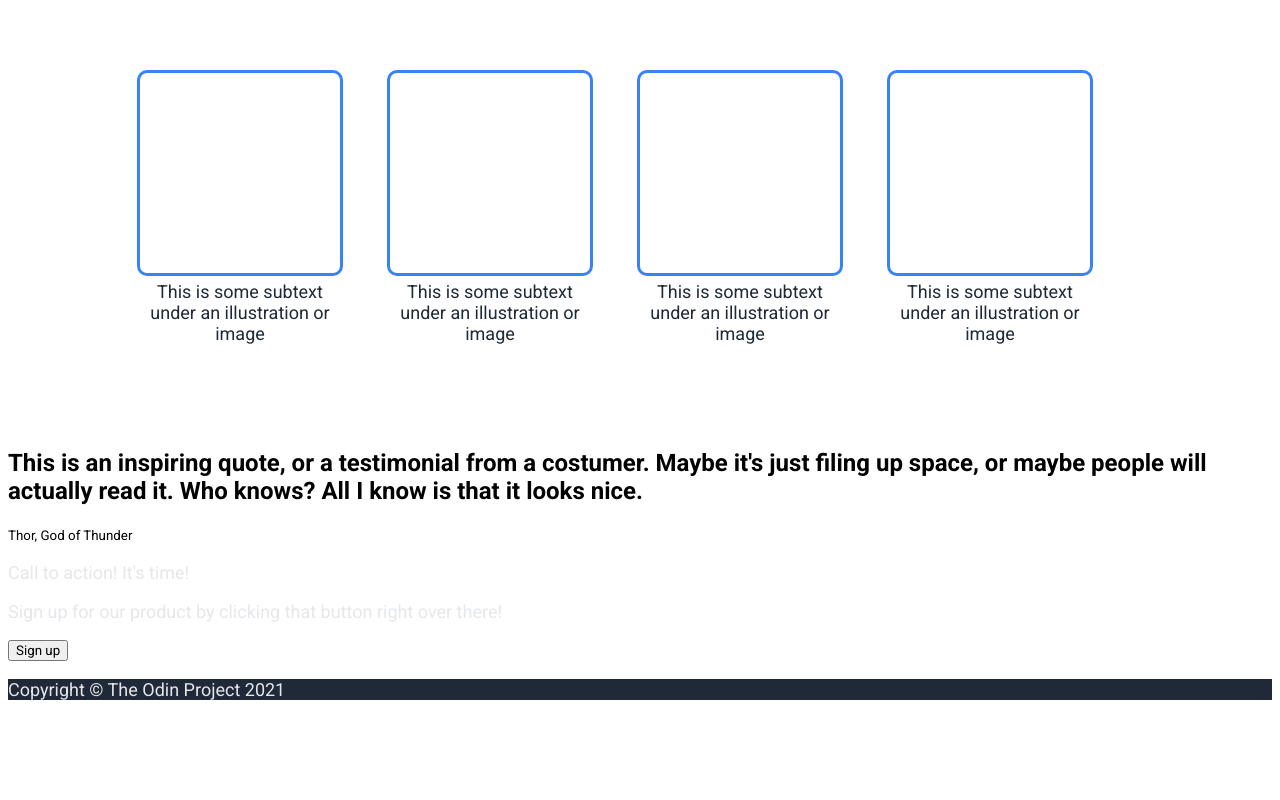
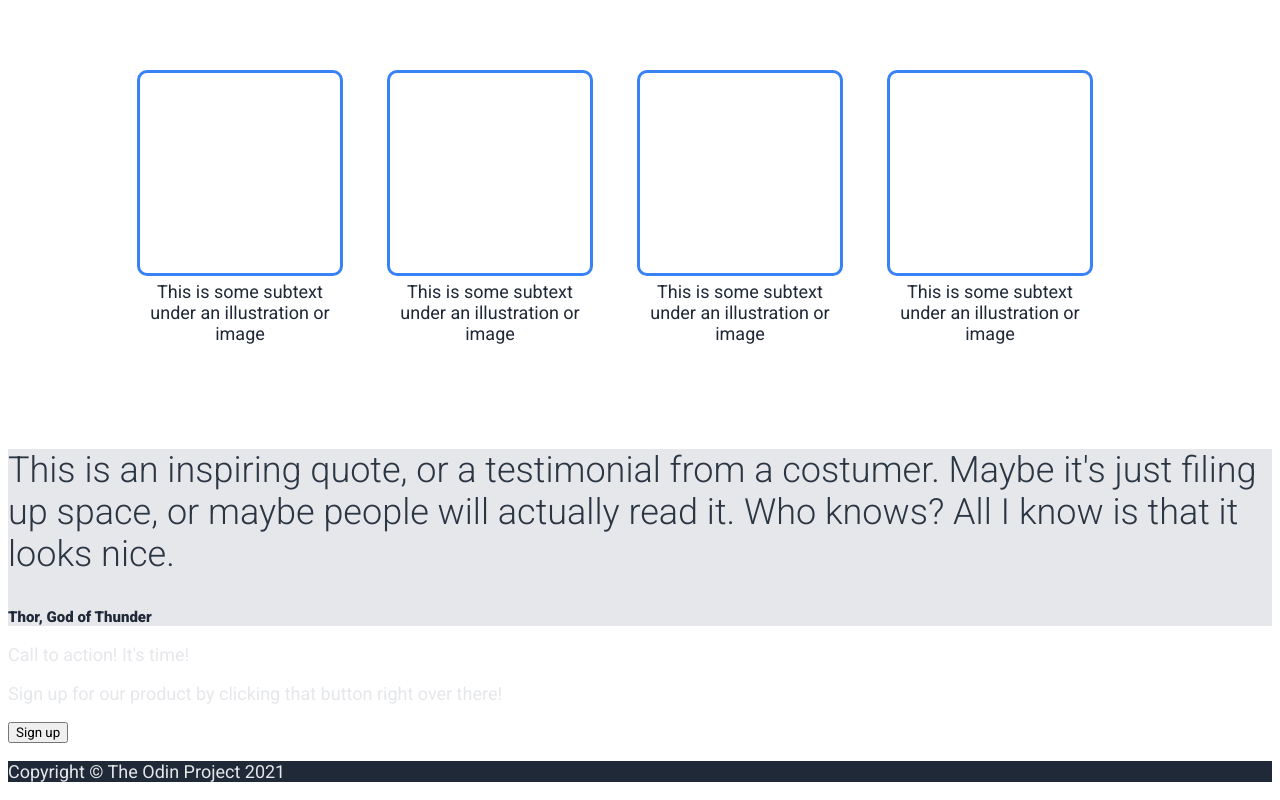
Before and after one commit to gpmacedo/odin-landing, a plain HTML site: page index.html in a window 1280 px wide. Shown: the part 658-1458 px from the top of the page. Before the commit the page ends 1376 px from the top, so only its background shows below. Drawn offline with Linux system fonts and the light colour scheme.

Commit message:
Fix font in testament section

```diff
--- a/style.css
+++ b/style.css
@@ -131,3 +131,17 @@ a {
   padding: 0;
   border-radius: 10px;
 }
+
+#testament {
+  background-color: #e5e7eb;
+  font-size: 18px;
+  color: #1f2937;
+  font-weight: 900;
+
+}
+
+#testament h2 {
+  font-size: 36px;
+  font-weight: 300;
+  color: #2c3643;
+}
```
